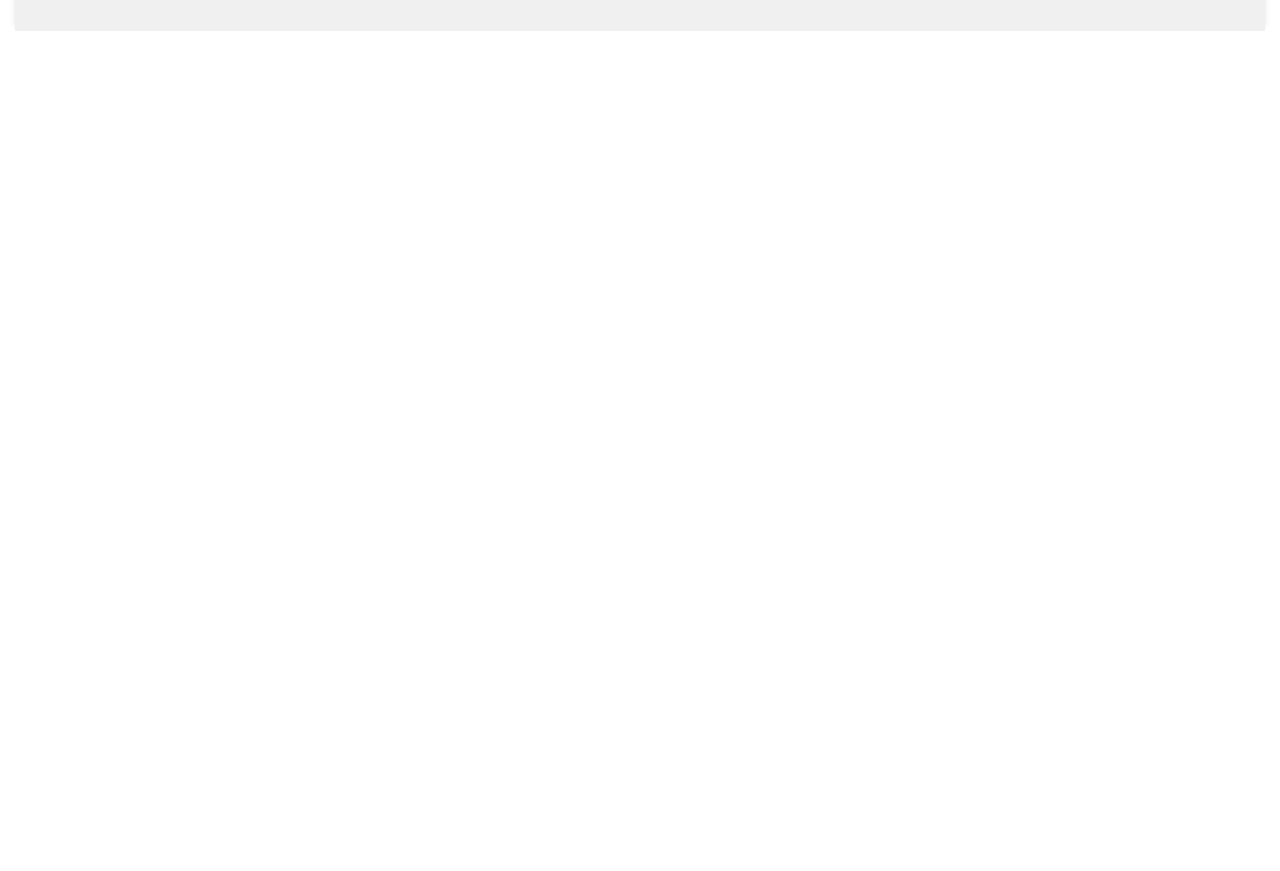
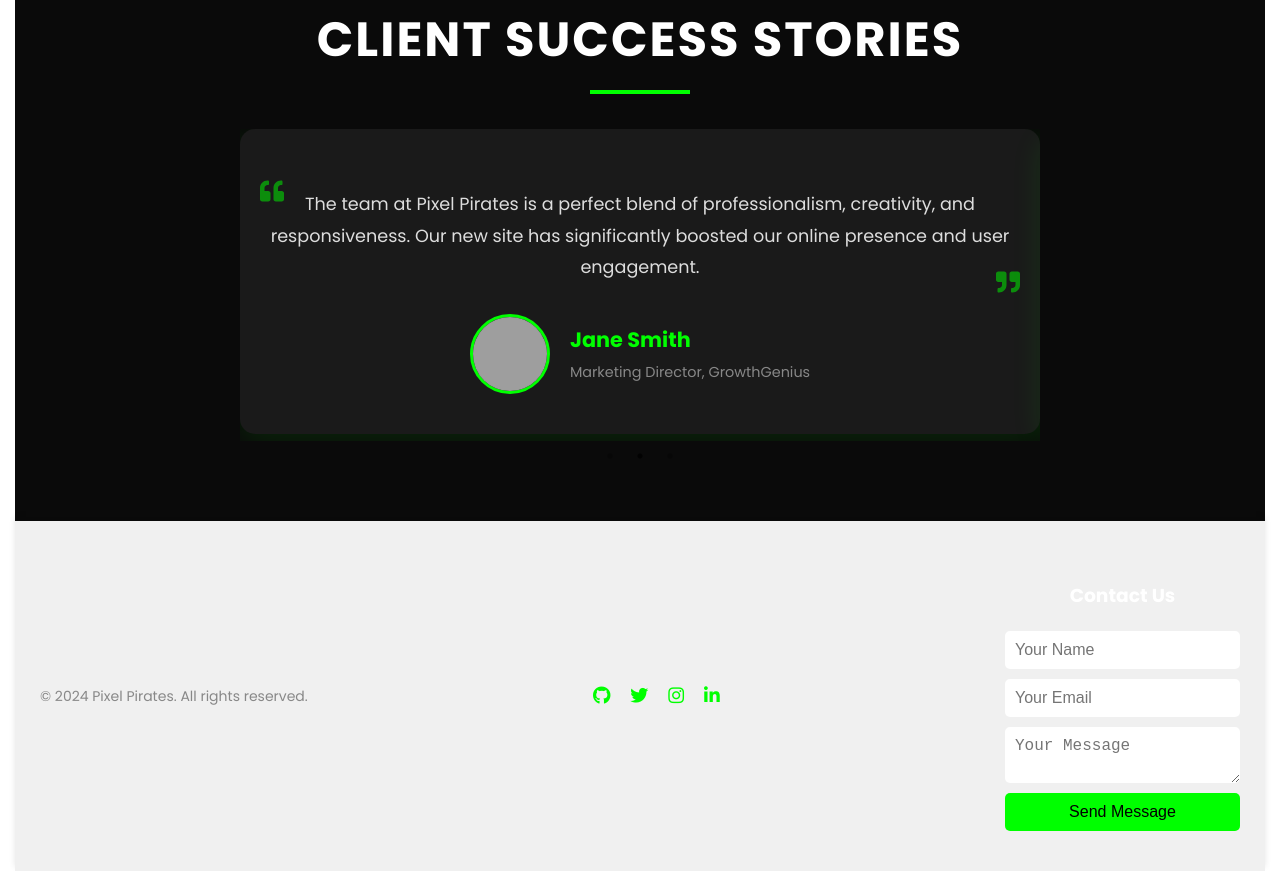
Before and after one commit to PriyanshK09/PixelPirates, a React (Create React App) app: page / in a window 1280 px wide. Shown: the part 3600-4471 px from the top of the page. Before the commit the page ends 3631 px from the top, so only its background shows below. Built offline with nearby package versions, Linux system fonts and the light colour scheme; grey boxes are pictures that could not be loaded; a web font is replaced by a local one.

Commit message:
chore: Add smooth scrolling behavior, AOS library, and contact form to the website

```diff
--- a/package.json
+++ b/package.json
@@ -6,10 +6,14 @@
     "@testing-library/jest-dom": "^5.17.0",
     "@testing-library/react": "^13.4.0",
     "@testing-library/user-event": "^13.5.0",
+    "aos": "^2.3.4",
     "google-fonts": "^1.0.0",
     "react": "^18.3.1",
     "react-dom": "^18.3.1",
+    "react-icons": "^5.2.1",
     "react-scripts": "5.0.1",
+    "react-slick": "^0.30.2",
+    "slick-carousel": "^1.8.1",
     "styled-components": "^6.1.11",
     "web-vitals": "^2.1.4"
   },
--- a/public/index.html
+++ b/public/index.html
@@ -3,6 +3,11 @@
 
 <head>
   <meta charset="utf-8" />
+  <meta name="description" content="Pixel Pirates - Creative Studio specialized in designing modern websites for startups with taste.">
+  <meta property="og:title" content="Pixel Pirates - Creative Studio">
+  <meta property="og:description" content="Creative Studio specialized in designing modern websites for startups with taste.">
+  <meta property="og:image" content="/path/to/og-image.jpg">
+  <meta property="og:url" content="https://pixelpirates.com">
   <link rel="icon" href="%PUBLIC_URL%/favicon.ico" />
   <link rel="stylesheet" href="https://cdnjs.cloudflare.com/ajax/libs/font-awesome/5.15.3/css/all.min.css">
   <link rel="preconnect" href="https://fonts.googleapis.com">
@@ -11,7 +16,6 @@
   <link href="https://fonts.googleapis.com/css2?family=Chakra+Petch:ital,wght@0,300;0,400;0,500;0,600;0,700;1,300;1,400;1,500;1,600;1,700&family=Tiny5&display=swap" rel="stylesheet">
   <meta name="viewport" content="width=device-width, initial-scale=1" />
   <meta name="theme-color" content="#000000" />
-  <meta name="description" content="Web site created using create-react-app" />
   <link rel="apple-touch-icon" href="%PUBLIC_URL%/logo192.png" />
   <!--
       manifest.json provides metadata used when your web app is installed on a
--- a/src/App.css
+++ b/src/App.css
@@ -1,3 +1,7 @@
+html {
+  scroll-behavior: smooth;
+}
+
 .App {
   text-align: center;
   padding-top: 70px; /* Adjusting for fixed navbar */
--- a/src/App.js
+++ b/src/App.js
@@ -1,13 +1,22 @@
-import React from 'react';
+import React, { useEffect } from 'react';
 import Navbar from './components/Navbar';
 import Hero from './components/Hero';
 import Portfolio from './components/Portfolio';
 import Services from './components/Services';
 import Steps from './components/Steps';
+import Testimonials from './components/Testimonials';
 import Footer from './components/Footer';
+import AOS from 'aos';
+import 'aos/dist/aos.css';
+import 'slick-carousel/slick/slick.css';
+import 'slick-carousel/slick/slick-theme.css';
 import './App.css';
 
 function App() {
+    useEffect(() => {
+        AOS.init({ duration: 1000 });
+    }, []);
+
     return (
         <div className="App">
             <Navbar />
@@ -15,6 +24,7 @@ function App() {
             <Portfolio />
             <Services />
             <Steps />
+            <Testimonials />
             <Footer />
         </div>
     );
--- a/src/components/Footer.css
+++ b/src/components/Footer.css
@@ -37,6 +37,43 @@
     transform: translateY(-3px);
 }
 
+.contact-form {
+    margin-top: 20px;
+}
+
+.contact-form h3 {
+    margin-bottom: 20px;
+}
+
+.contact-form form {
+    display: flex;
+    flex-direction: column;
+    gap: 10px;
+}
+
+.contact-form input,
+.contact-form textarea {
+    padding: 10px;
+    border: none;
+    border-radius: 5px;
+    font-size: 16px;
+}
+
+.contact-form button {
+    padding: 10px;
+    background-color: #00ff00;
+    color: #000;
+    border: none;
+    border-radius: 5px;
+    font-size: 16px;
+    cursor: pointer;
+}
+
+.contact-form button:hover {
+    background-color: #00cc00;
+}
+
+
 @media (max-width: 768px) {
     .footer-content {
         flex-direction: column;
--- a/src/components/Footer.js
+++ b/src/components/Footer.js
@@ -12,6 +12,15 @@ const Footer = () => {
           <a href="https://www.instagram.com/mrpriyanshuniverse/" aria-label="Instagram"><i className="fab fa-instagram"></i></a>
           <a href="https://www.linkedin.com/in/priyanshk09/" aria-label="LinkedIn"><i className="fab fa-linkedin-in"></i></a>
         </div>
+        <div className="contact-form">
+          <h3>Contact Us</h3>
+          <form action="#" method="POST">
+            <input type="text" name="name" placeholder="Your Name" required />
+            <input type="email" name="email" placeholder="Your Email" required />
+            <textarea name="message" placeholder="Your Message" required></textarea>
+            <button type="submit">Send Message</button>
+          </form>
+        </div>
       </div>
     </footer>
   );
--- a/src/components/Navbar.js
+++ b/src/components/Navbar.js
@@ -15,7 +15,7 @@ const Navbar = () => {
   }, []);
 
   return (
-    <nav className={`navbar ${isScrolled ? 'scrolled' : ''} ${isMenuOpen ? 'menu-open' : ''}`}>
+    <nav className={`navbar ${isScrolled ? 'scrolled' : ''} ${isMenuOpen ? 'menu-open' : ''}`} aria-label="Main navigation">
       <div className="navbar-logo">Logo</div>
       <div className="navbar-toggle" onClick={() => setIsMenuOpen(!isMenuOpen)}>
         <span></span>
--- a/src/components/Portfolio.css
+++ b/src/components/Portfolio.css
@@ -32,6 +32,7 @@
 }
 
 .portfolio-item {
+    position: relative;
     background-color: #222;
     height: 300px;
     border-radius: 15px;
@@ -50,7 +51,7 @@
     width: 100%;
     height: 100%;
     object-fit: cover;
-    transition: transform 0.3s;
+    transition: transform 0.3s ease;
 }
 
 .portfolio-item:hover img {
@@ -68,7 +69,7 @@
     justify-content: center;
     align-items: center;
     opacity: 0;
-    transition: opacity 0.3s;
+    transition: opacity 0.3s ease;
 }
 
 .portfolio-item:hover .portfolio-item-overlay {
--- a/src/components/Services.css
+++ b/src/components/Services.css
@@ -30,7 +30,7 @@
 }
 
 .service-item {
-    background-color: #222;
+    background: linear-gradient(45deg, rgba(34, 34, 34, 0.8), rgba(34, 34, 34, 0.6));
     padding: 40px 30px;
     border-radius: 15px;
     transition: all 0.3s ease;
@@ -40,7 +40,7 @@
 
 .service-item:hover {
     transform: translateY(-10px);
-    box-shadow: 0 20px 30px rgba(0, 255, 0, 0.1);
+    box-shadow: 0 20px 30px rgba(0, 255, 0, 0.2);
 }
 
 .service-icon {
@@ -68,7 +68,7 @@
     left: 0;
     width: 100%;
     height: 100%;
-    background: linear-gradient(45deg, transparent, rgba(0, 255, 0, 0.1), transparent);
+    background: linear-gradient(45deg, transparent, rgba(0, 255, 0, 0.2), transparent);
     transform: translateX(-100%);
     transition: transform 0.6s;
 }
--- /dev/null
+++ b/src/components/Testimonials.css
@@ -0,0 +1,150 @@
+.testimonials {
+    padding: 100px 40px;
+    background-color: #0a0a0a;
+    text-align: center;
+    color: #ffffff;
+  }
+
+  .testimonials h2 {
+    font-size: 3rem;
+    margin-bottom: 60px;
+    position: relative;
+    display: inline-block;
+    text-transform: uppercase;
+    letter-spacing: 2px;
+  }
+
+  .testimonials h2:after {
+    content: '';
+    width: 100px;
+    height: 4px;
+    background-color: #00ff00;
+    position: absolute;
+    bottom: -15px;
+    left: 50%;
+    transform: translateX(-50%);
+  }
+
+  .testimonial-container {
+    max-width: 800px;
+    margin: 0 auto;
+  }
+
+  .testimonial-item {
+    background-color: #1a1a1a;
+    padding: 40px 30px;
+    border-radius: 15px;
+    position: relative;
+    overflow: hidden;
+    box-shadow: 0 10px 30px rgba(0, 255, 0, 0.1);
+    transition: all 0.3s ease;
+  }
+
+  .testimonial-item:hover {
+    transform: translateY(-5px);
+    box-shadow: 0 15px 40px rgba(0, 255, 0, 0.2);
+  }
+
+  .testimonial-content {
+    position: relative;
+    margin-bottom: 30px;
+  }
+
+  .quote-icon {
+    color: #00ff00;
+    font-size: 24px;
+    opacity: 0.5;
+  }
+
+  .quote-icon.left {
+    position: absolute;
+    top: -10px;
+    left: -10px;
+  }
+
+  .quote-icon.right {
+    position: absolute;
+    bottom: -10px;
+    right: -10px;
+  }
+
+  .testimonial-quote {
+    font-size: 1.1rem;
+    line-height: 1.8;
+    color: #ddd;
+    margin: 20px 0;
+  }
+
+  .testimonial-author {
+    display: flex;
+    align-items: center;
+    justify-content: center;
+  }
+
+  .testimonial-image {
+    width: 80px;
+    height: 80px;
+    border-radius: 50%;
+    object-fit: cover;
+    margin-right: 20px;
+    border: 3px solid #00ff00;
+  }
+
+  .author-info {
+    text-align: left;
+  }
+
+  .testimonial-name {
+    font-size: 1.3rem;
+    margin-bottom: 5px;
+    color: #00ff00;
+  }
+
+  .testimonial-position {
+    font-size: 0.9rem;
+    color: #888;
+  }
+
+  .slick-dots {
+    bottom: -40px;
+  }
+
+  .slick-dots li button:before {
+    color: #00ff00;
+  }
+
+  .slick-dots li.slick-active button:before {
+    opacity: 1;
+    color: #00ff00;
+  }
+
+  @media (max-width: 768px) {
+    .testimonials {
+      padding: 60px 20px;
+    }
+
+    .testimonials h2 {
+      font-size: 2.5rem;
+    }
+
+    .testimonial-item {
+      padding: 30px 20px;
+    }
+
+    .testimonial-quote {
+      font-size: 1rem;
+    }
+
+    .testimonial-image {
+      width: 60px;
+      height: 60px;
+    }
+
+    .testimonial-name {
+      font-size: 1.1rem;
+    }
+
+    .testimonial-position {
+      font-size: 0.8rem;
+    }
+  }
--- /dev/null
+++ b/src/components/Testimonials.js
@@ -0,0 +1,75 @@
+import React from 'react';
+import Slider from 'react-slick';
+import { FaQuoteLeft, FaQuoteRight } from 'react-icons/fa';
+import './Testimonials.css';
+
+const testimonials = [
+  {
+    name: "John Doe",
+    position: "CEO, TechInnovate",
+    quote: "Pixel Pirates delivered an exceptional website that not only met but exceeded our expectations. Their innovative approach and attention to detail truly set them apart.",
+    image: "/images/john-doe.jpg"
+  },
+  {
+    name: "Jane Smith",
+    position: "Marketing Director, GrowthGenius",
+    quote: "The team at Pixel Pirates is a perfect blend of professionalism, creativity, and responsiveness. Our new site has significantly boosted our online presence and user engagement.",
+    image: "/images/jane-smith.jpg"
+  },
+  {
+    name: "Sam Wilson",
+    position: "Product Manager, FutureFlow",
+    quote: "Working with Pixel Pirates was an absolute pleasure. They have a knack for understanding complex requirements and translating them into beautiful, functional designs.",
+    image: "/images/sam-wilson.jpg"
+  }
+];
+
+const Testimonials = () => {
+  const settings = {
+    dots: true,
+    infinite: true,
+    speed: 500,
+    slidesToShow: 1,
+    slidesToScroll: 1,
+    autoplay: true,
+    autoplaySpeed: 5000,
+    pauseOnHover: true,
+    arrows: false,
+    responsive: [
+      {
+        breakpoint: 768,
+        settings: {
+          arrows: false
+        }
+      }
+    ]
+  };
+
+  return (
+    <section className="testimonials" id="testimonials">
+      <h2 data-aos="fade-up">Client Success Stories</h2>
+      <div className="testimonial-container">
+        <Slider {...settings}>
+          {testimonials.map((testimonial, index) => (
+            <div key={index} className="testimonial-item" data-aos="fade-up">
+              <div className="testimonial-content">
+                <FaQuoteLeft className="quote-icon left" />
+                <p className="testimonial-quote">{testimonial.quote}</p>
+                <FaQuoteRight className="quote-icon right" />
+              </div>
+              <div className="testimonial-author">
+                <img src={testimonial.image} alt={testimonial.name} className="testimonial-image" />
+                <div className="author-info">
+                  <h3 className="testimonial-name">{testimonial.name}</h3>
+                  <p className="testimonial-position">{testimonial.position}</p>
+                </div>
+              </div>
+            </div>
+          ))}
+        </Slider>
+      </div>
+    </section>
+  );
+}
+
+export default Testimonials;
```
Also changed, not shown: 1 other file (tests, documents, lock files or other folders).
